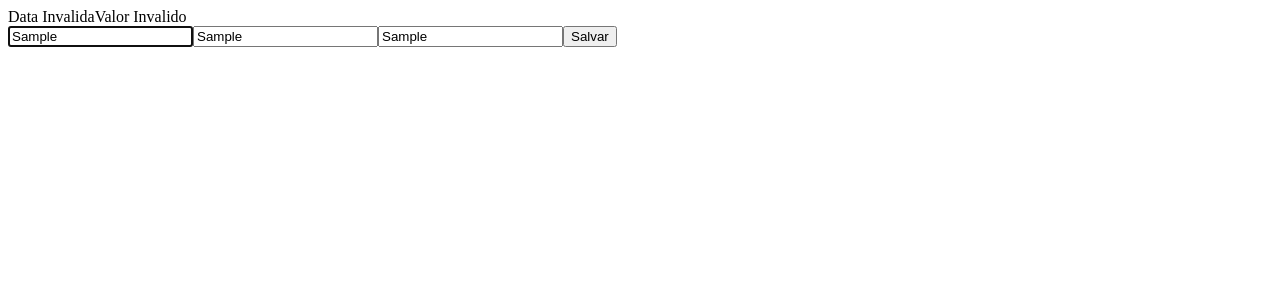
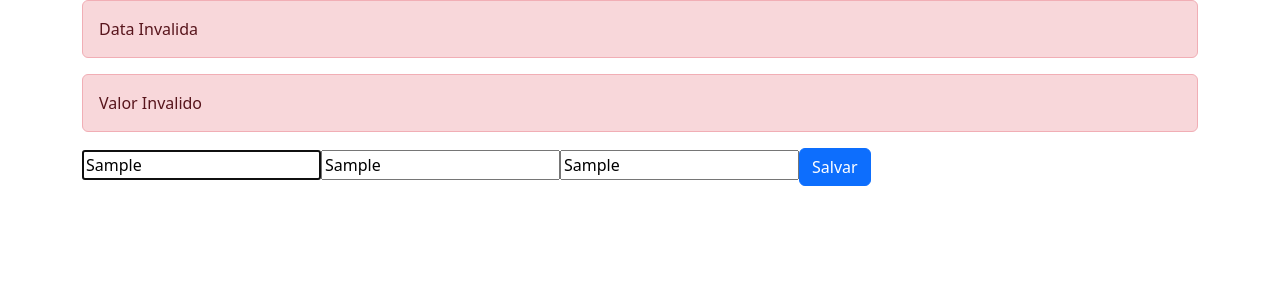
Before and after one commit to joaov1ct0r/react-finance, a React (Vite) app: page / in a window 1280 px wide. Both pictures are taken after typing "Sample", "Sample", "Sample" into the empty fields and a click on the button "Salvar". Shown: the top 300 px of the page. Built offline with nearby package versions, Linux system fonts and the light colour scheme.

Commit message:
feat: bootstrap adicionado a index.html

```diff
--- a/index.html
+++ b/index.html
@@ -3,10 +3,22 @@
   <head>
     <meta charset="UTF-8" />
     <meta name="viewport" content="width=device-width, initial-scale=1.0" />
+    <link
+      href="https://cdn.jsdelivr.net/npm/bootstrap@5.3.0-alpha1/dist/css/bootstrap.min.css"
+      rel="stylesheet"
+      integrity="sha384-GLhlTQ8iRABdZLl6O3oVMWSktQOp6b7In1Zl3/Jr59b6EGGoI1aFkw7cmDA6j6gD"
+      crossorigin="anonymous"
+    />
+
     <title>React Finance</title>
   </head>
   <body>
     <div id="root"></div>
     <script type="module" src="/src/main.tsx"></script>
+    <script
+      src="https://cdn.jsdelivr.net/npm/bootstrap@5.3.0-alpha1/dist/js/bootstrap.bundle.min.js"
+      integrity="sha384-w76AqPfDkMBDXo30jS1Sgez6pr3x5MlQ1ZAGC+nuZB+EYdgRZgiwxhTBTkF7CXvN"
+      crossorigin="anonymous"
+    ></script>
   </body>
 </html>
--- a/package.json
+++ b/package.json
@@ -21,8 +21,6 @@
   },
   "homepage": "https://github.com/joaov1ct0r/react-finance#readme",
   "dependencies": {
-    "@popperjs/core": "^2.11.6",
-    "bootstrap": "^5.2.3",
     "react": "^18.2.0",
     "react-dom": "^18.2.0",
     "react-hook-form": "^7.42.1",
@@ -44,7 +42,6 @@
     "eslint-plugin-promise": "^6.1.1",
     "eslint-plugin-react": "^7.32.1",
     "prettier": "^2.8.3",
-    "sass": "^1.57.1",
     "typescript": "^4.9.4",
     "vite": "^4.0.4"
   }
--- a/src/App.tsx
+++ b/src/App.tsx
@@ -18,10 +18,16 @@
   });
 
   return (
-    <div>
-      {errors.date && <span>{errors.date.message}</span>}
-      {errors.value && <span>{errors.value.message}</span>}
-      {errors.description && <span>{errors.description.message}</span>}
+    <div className="container">
+      {errors.date && (
+        <div className="alert alert-danger">{errors.date.message}</div>
+      )}
+      {errors.value && (
+        <div className="alert alert-danger">{errors.value.message}</div>
+      )}
+      {errors.description && (
+        <div className="alert alert-danger">{errors.description.message}</div>
+      )}
       <form
         onSubmit={handleSubmit((data) => {
           setValues([
@@ -78,7 +84,9 @@
           placeholder="Descrição"
         ></input>
 
-        <button type="submit">Salvar</button>
+        <button className="btn btn-primary" type="submit">
+          Salvar
+        </button>
       </form>
       <div>
         <ul>
```
Also changed, not shown: 1 other file (tests, documents, lock files or other folders).
